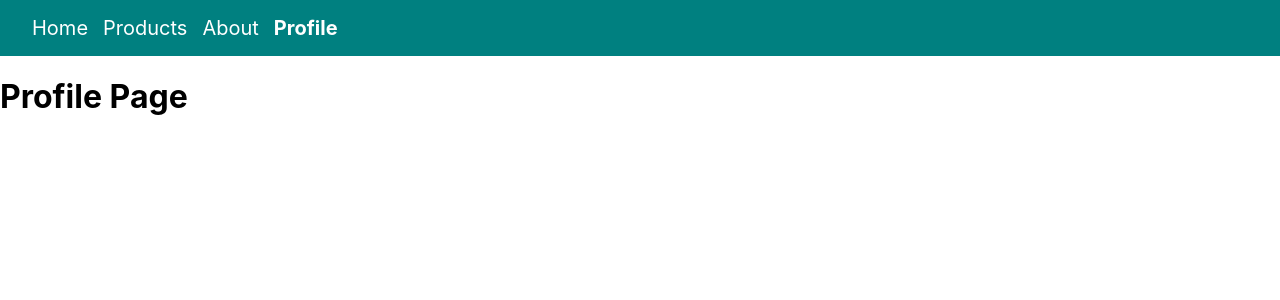
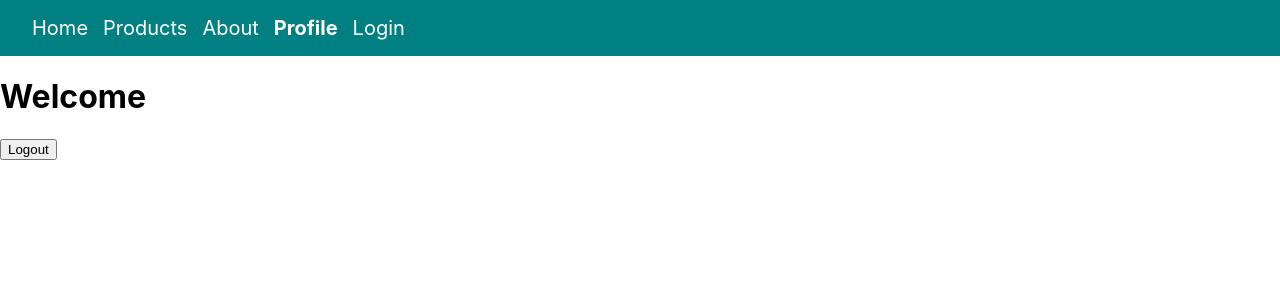
Before and after one commit to femmytedrey/React-Router, a React (Create React App) app in the folder react-router/: page /profile in a window 1280 px wide. Shown: the top 300 px of the page. Built offline with nearby package versions, Linux system fonts and the light colour scheme; the HTML template or start-up script is replaced by a standard one.

Commit message:
authentication

```diff
--- a/react-router/src/App.js
+++ b/react-router/src/App.js
@@ -16,6 +16,7 @@ import { User2 } from './Components/User2';
 import { User3 } from './Components/User3';
 import { Profile } from './Components/Profile';
 import { AuthProvider } from './Components/auth';
+import { Login } from './Components/Login';
 const LazyAbout = React.lazy(() => import('./Components/About'))
 
 function App() {
@@ -45,6 +46,7 @@ function App() {
 
       </Route>
       <Route path='profile' element = {<Profile />} />
+      <Route path='login' element = {<Login />} />
       <Route path='*' element = { <NoMatch /> } />
     </Routes>
     </AuthProvider>
--- a/react-router/src/Components/About.js
+++ b/react-router/src/Components/About.js
@@ -1,8 +1,10 @@
 import React from 'react'
+import { useAuth } from './auth'
 
 const About = () => {
+  const auth = useAuth()
   return (
-    <div>Lorem ipsum dolor sit amet, consectetur adipiscing elit. Maecenas a tristique leo. Nulla tempus orci eget semper pellentesque. Fusce quis ante vel erat fermentum iaculis ac vitae mi. Sed ut sodales neque. Nullam laoreet elit ante, quis laoreet justo tempus in. Aliquam erat volutpat. In hac habitasse platea dictumst. Nunc a bibendum felis, vitae dignissim dolor. Aenean eget nisl enim. Donec dignissim accumsan aliquet. Pellentesque habitant morbi tristique senectus et netus et malesuada fames ac turpis egestas. Pellentesque mattis lacus et libero porta condimentum. Phasellus ligula quam, aliquam nec tellus at, varius tincidunt mauris.
+    <div> Hello {auth.user} Lorem ipsum dolor sit amet, consectetur adipiscing elit. Maecenas a tristique leo. Nulla tempus orci eget semper pellentesque. Fusce quis ante vel erat fermentum iaculis ac vitae mi. Sed ut sodales neque. Nullam laoreet elit ante, quis laoreet justo tempus in. Aliquam erat volutpat. In hac habitasse platea dictumst. Nunc a bibendum felis, vitae dignissim dolor. Aenean eget nisl enim. Donec dignissim accumsan aliquet. Pellentesque habitant morbi tristique senectus et netus et malesuada fames ac turpis egestas. Pellentesque mattis lacus et libero porta condimentum. Phasellus ligula quam, aliquam nec tellus at, varius tincidunt mauris.
 
     Nunc vitae porta mi. Nam sit amet ipsum a nibh luctus ornare non in ligula. Cras et ornare orci. Nunc tempor leo nec vulputate luctus. Cras ultrices quam et orci tempor accumsan. Suspendisse venenatis quam id elementum sagittis. Nulla cursus laoreet euismod. Suspendisse vitae eros condimentum, consequat orci sit amet, bibendum libero. Ut tincidunt leo nisl, sit amet rutrum ligula cursus sed. Mauris rhoncus purus et leo efficitur, eu interdum sapien mollis. Curabitur vitae orci ac dolor lacinia laoreet ac eget turpis. Fusce vitae dictum nulla. Curabitur in augue elit.
 
--- /dev/null
+++ b/react-router/src/Components/Login.js
@@ -0,0 +1,22 @@
+import { useState } from 'react'
+import { useAuth } from './auth';
+import { useNavigate } from 'react-router-dom';
+
+export const Login = () => {
+    const [user, setUser] = useState('');
+    const auth = useAuth()
+    const navigate = useNavigate()
+
+    const handleLogin = () => {
+        auth.login(user)
+        navigate('/')
+    }
+  return (
+    <div>
+        <label>
+            Useername: <input type='text' onChange={e => setUser(e.target.value) } />
+        </label>
+        <button onClick={handleLogin}>Login</button>
+    </div>
+  )
+}
--- a/react-router/src/Components/Navbar.js
+++ b/react-router/src/Components/Navbar.js
@@ -1,5 +1,6 @@
 import React from 'react'
 import { NavLink } from 'react-router-dom'
+import { useAuth } from './auth'
 
 export const Navbar = () => {
   const NavLinkStyle = ({isActive}) => {
@@ -8,12 +9,18 @@ export const Navbar = () => {
 
     }
   }
+  const auth = useAuth();
   return (
     <nav className='primary-nav'>
         <NavLink style={NavLinkStyle} to = '/'>Home</NavLink>
         <NavLink style={NavLinkStyle} to = '/products'>Products</NavLink>
         <NavLink style={NavLinkStyle} to = 'about'>About</NavLink>
         <NavLink style={NavLinkStyle} to = 'profile'>Profile</NavLink>
+        {
+          !auth.user && (
+            <NavLink style={NavLinkStyle} to = 'login'>Login</NavLink>
+          )
+        }
     </nav>
   )
 }
--- a/react-router/src/Components/Profile.js
+++ b/react-router/src/Components/Profile.js
@@ -1,9 +1,21 @@
-import React from 'react'
+import { useAuth } from "./auth"
+import { useNavigate } from "react-router-dom"
+
+
 
 export const Profile = () => {
+    const auth = useAuth()
+    const navigate = useNavigate()
+
+    const handleLogout = () => {
+        auth.logout()
+        navigate('/')
+    }
+
   return (
     <>
-        <h1>Profile Page</h1>
+        <h1>Welcome {auth.user}</h1>
+        <button onClick={handleLogout}>Logout</button>
     </>
   )
 }
```
